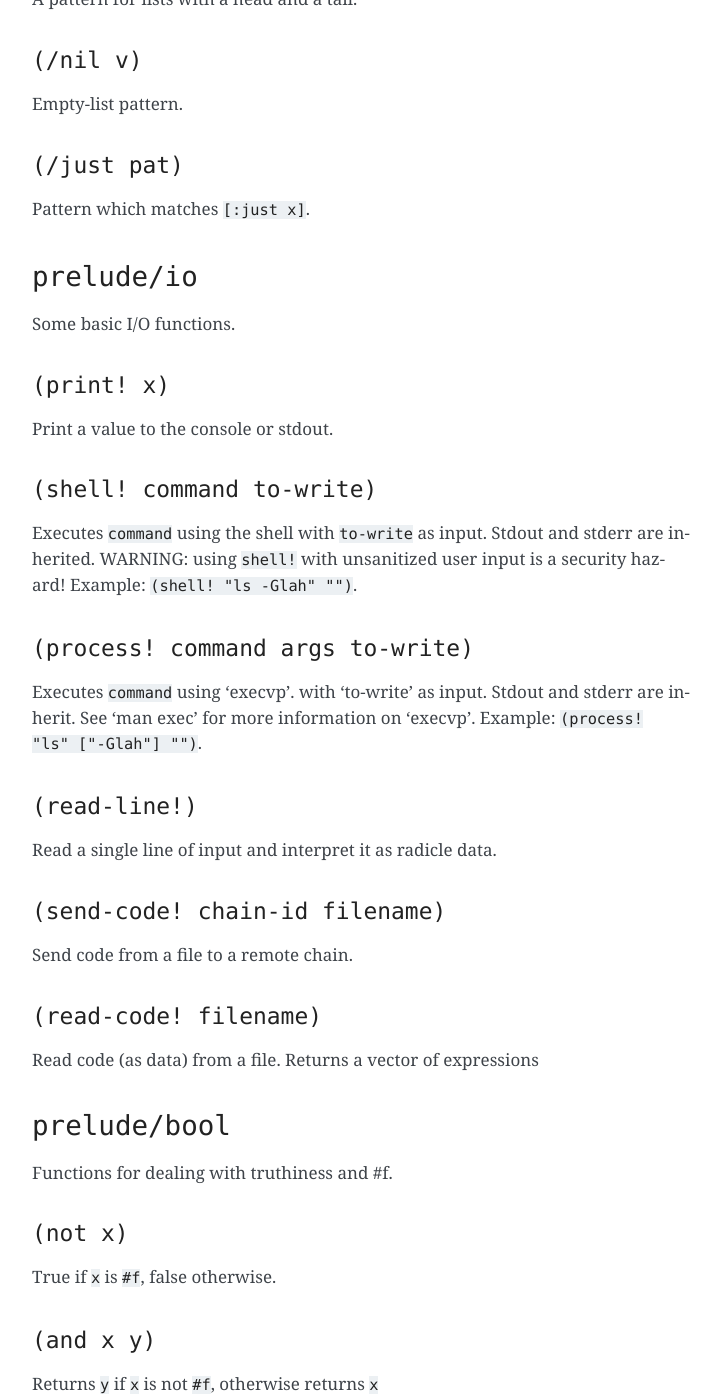
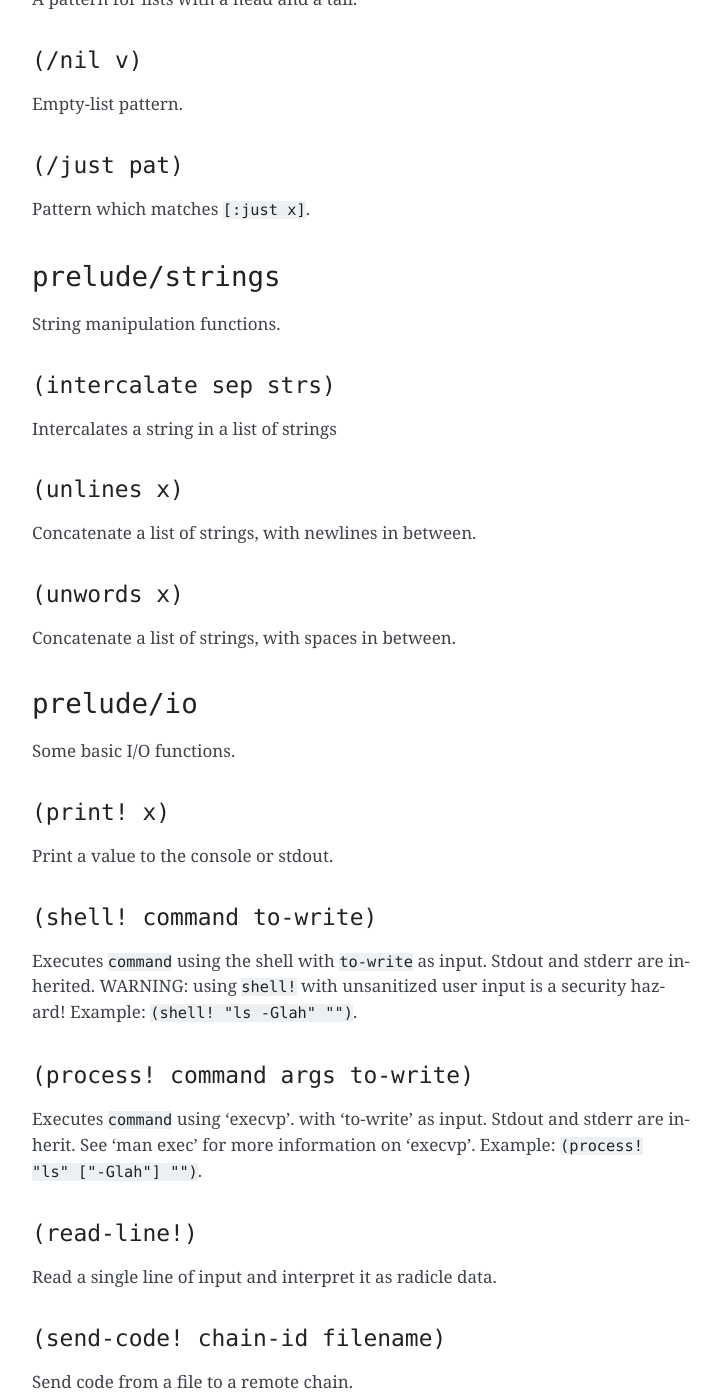
Before and after one commit to radicle-dev/radicle-alpha, a Sphinx documentation site: the page built from docs/source/reference.rst, in a window 1280 px wide and 1400 px high, scrolled down 12330 px. Shown: the whole window, without its empty margins (388-1109 px from the left). Built offline with Sphinx 7.4.7, drawn with Linux system fonts in a browser that asks for light colours; pages that are not in the unit, such as notebooks, are missing from menus; some of the changed text lies outside the part shown.

Commit message:
Fix modules.
- Strings.rad is now a thing
- Kill off some files that were brought back from the dead during rebase.

```diff
--- a/docs/source/reference.rst
+++ b/docs/source/reference.rst
@@ -598,6 +598,26 @@ Empty-list pattern.
 
 Pattern which matches ``[:just x]``.
 
+``prelude/strings``
+-------------------
+
+String manipulation functions.
+
+``(intercalate sep strs)``
+~~~~~~~~~~~~~~~~~~~~~~~~~~
+
+Intercalates a string in a list of strings
+
+``(unlines x)``
+~~~~~~~~~~~~~~~
+
+Concatenate a list of strings, with newlines in between.
+
+``(unwords x)``
+~~~~~~~~~~~~~~~
+
+Concatenate a list of strings, with spaces in between.
+
 ``prelude/io``
 --------------
 
@@ -661,21 +681,6 @@ Checks that all the items of a list are truthy.
 ---------------------
 
 Tests for exceptions.
-
-``prelude/recursion``
----------------------
-
-Some recursion combinators.
-
-``(Y h)``
-~~~~~~~~~
-
-A combinator used to create recursive functions of one variable.
-
-``(Y2 h)``
-~~~~~~~~~~
-
-A combinator used to create recursive functions of two variables.
 
 ``prelude/list``
 ----------------
--- a/reference-doc.yaml
+++ b/reference-doc.yaml
@@ -119,10 +119,10 @@ primFns:
 modules:
 - prelude/basic
 - prelude/patterns
+- prelude/strings
 - prelude/io
 - prelude/bool
 - prelude/exception
-- prelude/recursion
 - prelude/list
 - prelude/dict
 - prelude/set
```
Also changed, not shown: 6 other files.
